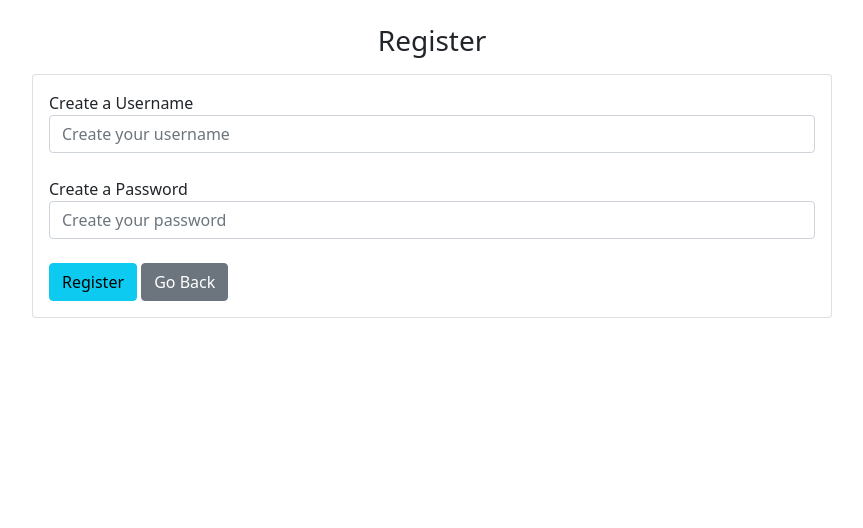
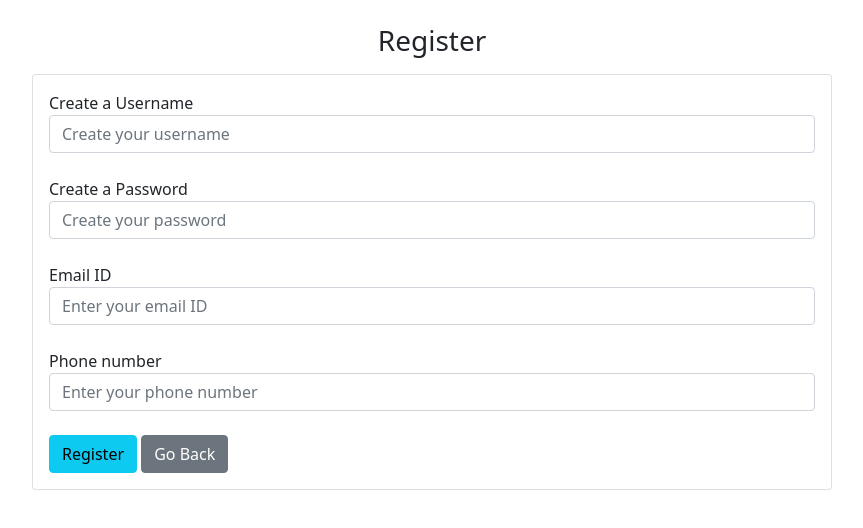
Before and after one commit to Sreyes29/Book-Library, a website: page pages/register.html in a window 1280 px wide. Shown: the whole page, without its empty margins (208-1071 px from the left). Drawn offline with nearby package versions, Linux system fonts and the light colour scheme; files whose address does not match are found by name.

Commit message:
Add files via upload

```diff
--- a/pages/register.html
+++ b/pages/register.html
@@ -26,6 +26,10 @@
                 <label for = "RegisterPassword">Create a Password</label>
                 <input type = "password" class = "form-control" id = "RegisterPassword" placeholder = "Create your password">
                 </div><br>
+                <label for = "EmailID">Email ID</label>
+                <input type = "text" class = "form-control" id = "EmailID" placeholder = "Enter your email ID"><br>
+                <label for = "PhoneNumber">Phone number</label>
+                <input type = "text" class = "form-control" id = "PhoneNumber" placeholder = "Enter your phone number"><br>
                 <button type = "button" id = "Login" onclick = "createUser()" class = "btn btn-info">Register</button>
                 <a href="/loginpage" class="btn btn-secondary" role="button">Go Back</a>
 
```
